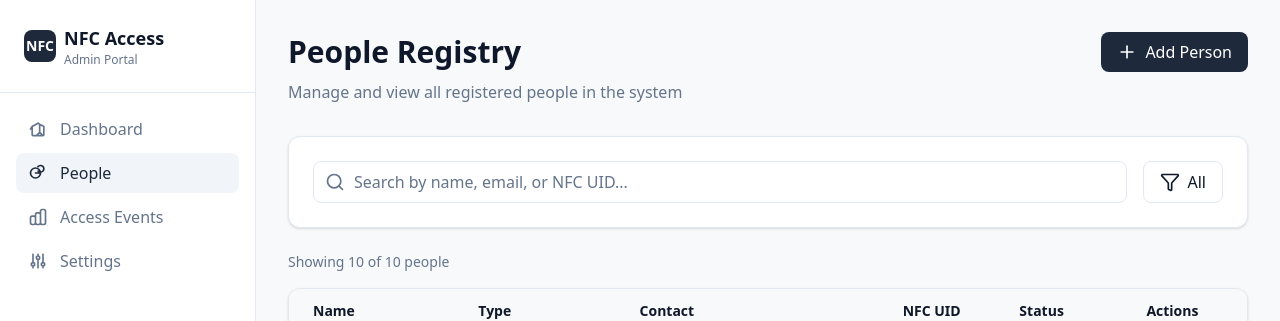
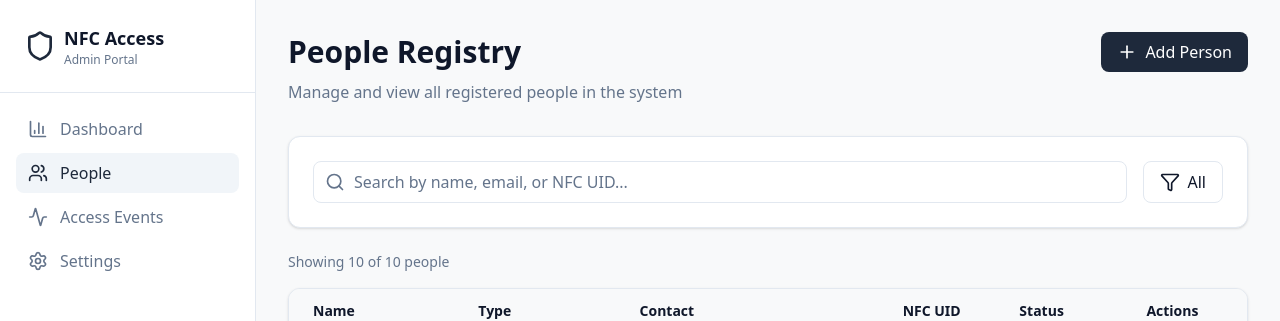
Before and after one commit to Kamish76/hackathon-1, a Next.js app: page /people in a window 1280 px wide. Shown: the top 321 px of the page. Built offline with nearby package versions, Linux system fonts and the light colour scheme.

Commit message:
feat: remove vehicle links from admin dashboard and update icons in people registry

```diff
--- a/app/page.tsx
+++ b/app/page.tsx
@@ -2,7 +2,6 @@ import {
   Users,
   UserCheck,
   UserX,
-  Car,
   Activity,
   AlertTriangle,
   TrendingUp,
@@ -42,10 +41,6 @@ export default function AdminDashboard() {
             <a href="#" className="flex items-center gap-3 px-3 py-2 rounded-lg text-[#64748b] hover:bg-[#f1f5f9] hover:text-[#1e293b] transition-colors">
               <Activity className="w-5 h-5" />
               Access Events
-            </a>
-            <a href="#" className="flex items-center gap-3 px-3 py-2 rounded-lg text-[#64748b] hover:bg-[#f1f5f9] hover:text-[#1e293b] transition-colors">
-              <Car className="w-5 h-5" />
-              Vehicles
             </a>
             <a href="#" className="flex items-center gap-3 px-3 py-2 rounded-lg text-[#64748b] hover:bg-[#f1f5f9] hover:text-[#1e293b] transition-colors">
               <Settings className="w-5 h-5" />
@@ -202,10 +197,6 @@ export default function AdminDashboard() {
                   <Activity className="w-5 h-5" />
                   <span className="text-sm font-medium">View Reports</span>
                 </button>
-                <button className="w-full flex items-center gap-3 px-4 py-3 rounded-lg border border-[#e2e8f0] text-[#0f172a] hover:bg-[#f8f9fa] transition-colors">
-                  <Car className="w-5 h-5" />
-                  <span className="text-sm font-medium">Vehicle Session</span>
-                </button>
               </div>
 
               <div className="mt-6 pt-6 border-t border-[#e2e8f0]">
--- a/app/people/page.tsx
+++ b/app/people/page.tsx
@@ -1,7 +1,7 @@
 'use client';
 
 import { useState, useMemo } from 'react';
-import { Search, Plus, Filter, X } from 'lucide-react';
+import { Search, Plus, Filter, X, Shield, BarChart3, Users, Activity, Settings, LogOut } from 'lucide-react';
 import { cn } from '@/lib/utils';
 
 interface Person {
@@ -60,9 +60,7 @@ export default function PeopleRegistry() {
       <aside className="w-64 bg-white border-r border-[#e2e8f0] flex flex-col">
         <div className="p-6 border-b border-[#e2e8f0]">
           <div className="flex items-center gap-2">
-            <div className="w-8 h-8 rounded-lg bg-[#1e293b] flex items-center justify-center text-white text-sm font-bold">
-              NFC
-            </div>
+            <Shield className="w-8 h-8 text-[#1e293b]" />
             <div>
               <h1 className="text-lg font-semibold text-[#0f172a]">NFC Access</h1>
               <p className="text-xs text-[#64748b]">Admin Portal</p>
@@ -73,27 +71,19 @@ export default function PeopleRegistry() {
         <nav className="flex-1 p-4">
           <div className="space-y-1">
             <a href="/" className="flex items-center gap-3 px-3 py-2 rounded-lg text-[#64748b] hover:bg-[#f1f5f9] hover:text-[#1e293b] transition-colors">
-              <svg className="w-5 h-5" fill="none" stroke="currentColor" viewBox="0 0 24 24">
-                <path strokeLinecap="round" strokeLinejoin="round" strokeWidth={2} d="M3 12l2-3m0 0l7-4 7 4M5 9v10a1 1 0 001 1h12a1 1 0 001-1V9m-9 11l4-4m0 0l4 4m-4-4V6" />
-              </svg>
+              <BarChart3 className="w-5 h-5" />
               Dashboard
             </a>
             <a href="/people" className="flex items-center gap-3 px-3 py-2 rounded-lg bg-[#f1f5f9] text-[#1e293b] font-medium">
-              <svg className="w-5 h-5" fill="none" stroke="currentColor" viewBox="0 0 24 24">
-                <path strokeLinecap="round" strokeLinejoin="round" strokeWidth={2} d="M12 4.354a4 4 0 110 5.292M15 12H9m6 0a6 6 0 11-12 0 6 6 0 0112 0z" />
-              </svg>
+              <Users className="w-5 h-5" />
               People
             </a>
             <a href="#" className="flex items-center gap-3 px-3 py-2 rounded-lg text-[#64748b] hover:bg-[#f1f5f9] hover:text-[#1e293b] transition-colors">
-              <svg className="w-5 h-5" fill="none" stroke="currentColor" viewBox="0 0 24 24">
-                <path strokeLinecap="round" strokeLinejoin="round" strokeWidth={2} d="M9 19v-6a2 2 0 00-2-2H5a2 2 0 00-2 2v6a2 2 0 002 2h2a2 2 0 002-2zm0 0V9a2 2 0 012-2h2a2 2 0 012 2v10m-6 0a2 2 0 002 2h2a2 2 0 002-2m0 0V5a2 2 0 012-2h2a2 2 0 012 2v14a2 2 0 01-2 2h-2a2 2 0 01-2-2z" />
-              </svg>
+              <Activity className="w-5 h-5" />
               Access Events
             </a>
             <a href="#" className="flex items-center gap-3 px-3 py-2 rounded-lg text-[#64748b] hover:bg-[#f1f5f9] hover:text-[#1e293b] transition-colors">
-              <svg className="w-5 h-5" fill="none" stroke="currentColor" viewBox="0 0 24 24">
-                <path strokeLinecap="round" strokeLinejoin="round" strokeWidth={2} d="M12 6V4m0 2a2 2 0 100 4m0-4a2 2 0 110 4m-6 8a2 2 0 100-4m0 4a2 2 0 110-4m0 4v2m0-6V4m6 6v10m6-2a2 2 0 100-4m0 4a2 2 0 110-4m0 4v2m0-6V4" />
-              </svg>
+              <Settings className="w-5 h-5" />
               Settings
             </a>
           </div>
@@ -108,6 +98,7 @@ export default function PeopleRegistry() {
               <p className="text-sm font-medium text-[#0f172a]">John Doe</p>
               <p className="text-xs text-[#64748b]">Administrator</p>
             </div>
+            <LogOut className="w-4 h-4 text-[#64748b] cursor-pointer hover:text-[#ef4444]" />
           </div>
         </div>
       </aside>
```
